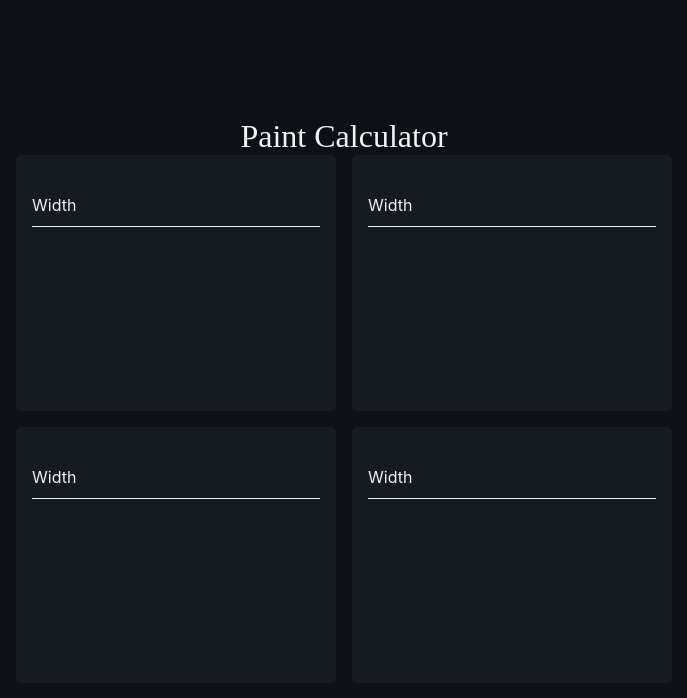
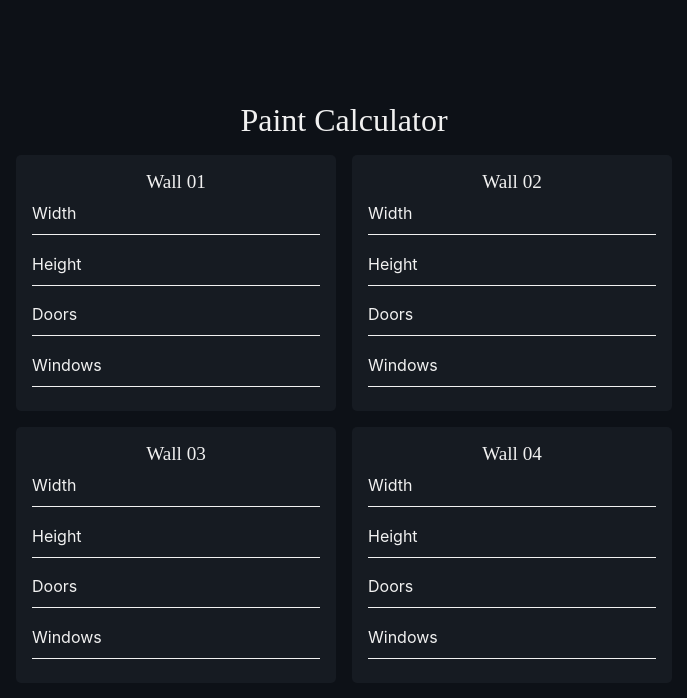
Before and after one commit to sejidjorge/challenger-project, a Next.js app: page / in a window 1280 px wide. Shown: the top 698 px of the page, without its empty margins (296-983 px from the left). Built offline with nearby package versions, Linux system fonts and the light colour scheme; a web font is replaced by a local one; what styled-breakpoints would draw is missing.

Commit message:
card fields

```diff
--- a/src/components/card/index.tsx
+++ b/src/components/card/index.tsx
@@ -6,4 +6,7 @@ export const CardBody = styled.div`
   padding: 1rem;
   background-color: #161b22;
   border-radius: 0.3125rem;
+  display: flex;
+  flex-direction: column;
+  justify-content: space-between;
 `;
--- a/src/components/container/index.ts
+++ b/src/components/container/index.ts
@@ -11,6 +11,7 @@ export const ContainerContent = styled.div`
 `;
 
 export const ContainerCards = styled.div`
+  margin: 1rem 0;
   display: grid;
   grid-template-columns: repeat(2, 1fr);
   grid-template-rows: repeat(2, 1fr);
--- a/src/components/input/index.tsx
+++ b/src/components/input/index.tsx
@@ -22,6 +22,7 @@ const Input = ({ label, value, setValue }: InputProps) => {
           <InputStyled
             id={label}
             name={label}
+            required
             onChange={(e) => handleChange(Number(e.target.value))}
             value={value}
           />
--- a/src/components/input/styles.ts
+++ b/src/components/input/styles.ts
@@ -5,7 +5,8 @@ interface LabelProps {
 }
 
 export const Container = styled.div`
-  height: 5rem;
+  height: fit-content;
+  padding: 0.5rem 0;
   display: flex;
   align-items: center;
 `;
--- a/src/components/inputWall/index.tsx
+++ b/src/components/inputWall/index.tsx
@@ -1,14 +1,31 @@
 import { inputWallProps } from '../../types/inputTypes';
 import Input from '../input';
+import { SubTitle } from '../typograph';
 
-
-
-export default function InputWall({ wall, setWall }: inputWallProps) {
+export default function InputWall({ wall, setWall, title }: inputWallProps) {
   return (
-    <Input
-      label="Width"
-      value={wall.width}
-      setValue={(value) => setWall({ ...wall, width: value })}
-    />
+    <>
+      <SubTitle>{title}</SubTitle>
+      <Input
+        label="Width"
+        value={wall.width}
+        setValue={(value) => setWall({ ...wall, width: value })}
+      />
+      <Input
+        label="Height"
+        value={wall.height}
+        setValue={(value) => setWall({ ...wall, height: value })}
+      />
+      <Input
+        label="Doors"
+        value={wall.doors}
+        setValue={(value) => setWall({ ...wall, doors: value })}
+      />
+      <Input
+        label="Windows"
+        value={wall.windows}
+        setValue={(value) => setWall({ ...wall, windows: value })}
+      />
+    </>
   );
 }
--- a/src/components/typograph/index.ts
+++ b/src/components/typograph/index.ts
@@ -6,3 +6,10 @@ export const Title = styled.h2`
   font-family: 'Nunito';
   font-weight: 400;
 `;
+
+export const SubTitle = styled.h3`
+  font-size: 1.2rem;
+  text-align: center;
+  font-family: 'Nunito';
+  font-weight: 500;
+`;
--- a/src/pages/index.tsx
+++ b/src/pages/index.tsx
@@ -11,6 +11,30 @@ export default function Home() {
   const [wallTwo, setWallTwo] = useState<wall>({} as wall);
   const [wallThree, setWallThree] = useState<wall>({} as wall);
   const [wallFour, setWallFour] = useState<wall>({} as wall);
+
+  const wallsConfig = [
+    {
+      title: 'Wall 01',
+      value: wallOne,
+      setValue: setWallOne,
+    },
+    {
+      title: 'Wall 02',
+      value: wallTwo,
+      setValue: setWallTwo,
+    },
+    {
+      title: 'Wall 03',
+      value: wallThree,
+      setValue: setWallThree,
+    },
+    {
+      title: 'Wall 04',
+      value: wallFour,
+      setValue: setWallFour,
+    },
+  ];
+
   return (
     <div>
       <Head>
@@ -20,21 +44,15 @@ export default function Home() {
       </Head>
       <ContainerContent>
         <Title>Paint Calculator</Title>
-
-        <ContainerCards>
-          <CardBody>
-            <InputWall wall={wallOne} setWall={setWallOne} />
-          </CardBody>
-          <CardBody>
-            <InputWall wall={wallTwo} setWall={setWallTwo} />
-          </CardBody>
-          <CardBody>
-            <InputWall wall={wallThree} setWall={setWallThree} />
-          </CardBody>
-          <CardBody>
-            <InputWall wall={wallFour} setWall={setWallFour} />
-          </CardBody>
-        </ContainerCards>
+        <form>
+          <ContainerCards>
+            {wallsConfig.map(({ title, value, setValue }) => (
+              <CardBody key={title}>
+                <InputWall title={title} wall={value} setWall={setValue} />
+              </CardBody>
+            ))}
+          </ContainerCards>
+        </form>
       </ContainerContent>
     </div>
   );
--- a/src/types/inputTypes.ts
+++ b/src/types/inputTypes.ts
@@ -16,6 +16,7 @@ export interface InputProps {
 }
 
 export interface inputWallProps {
+  title: string;
   wall: wall;
   setWall: (
     value: wall
```
